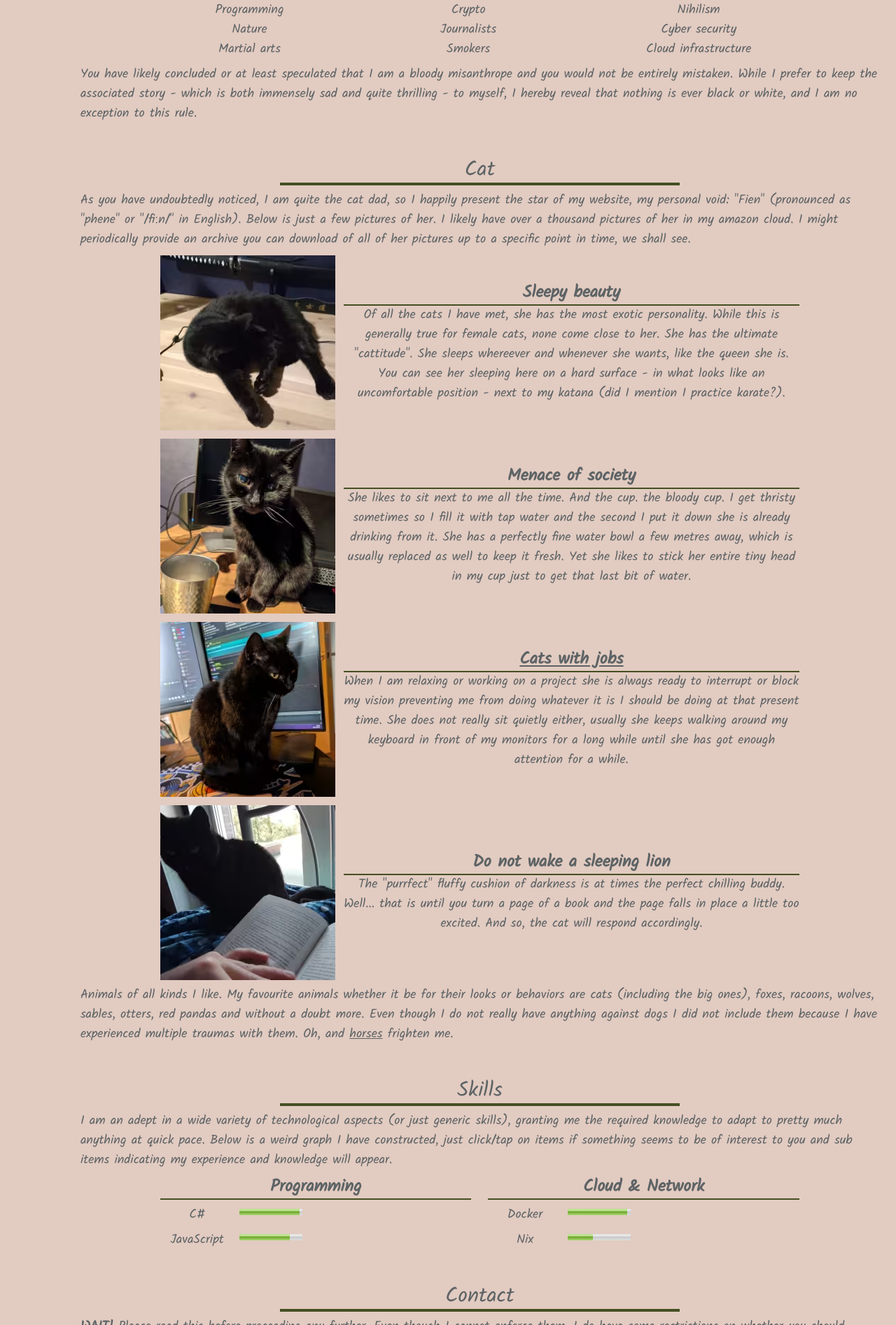
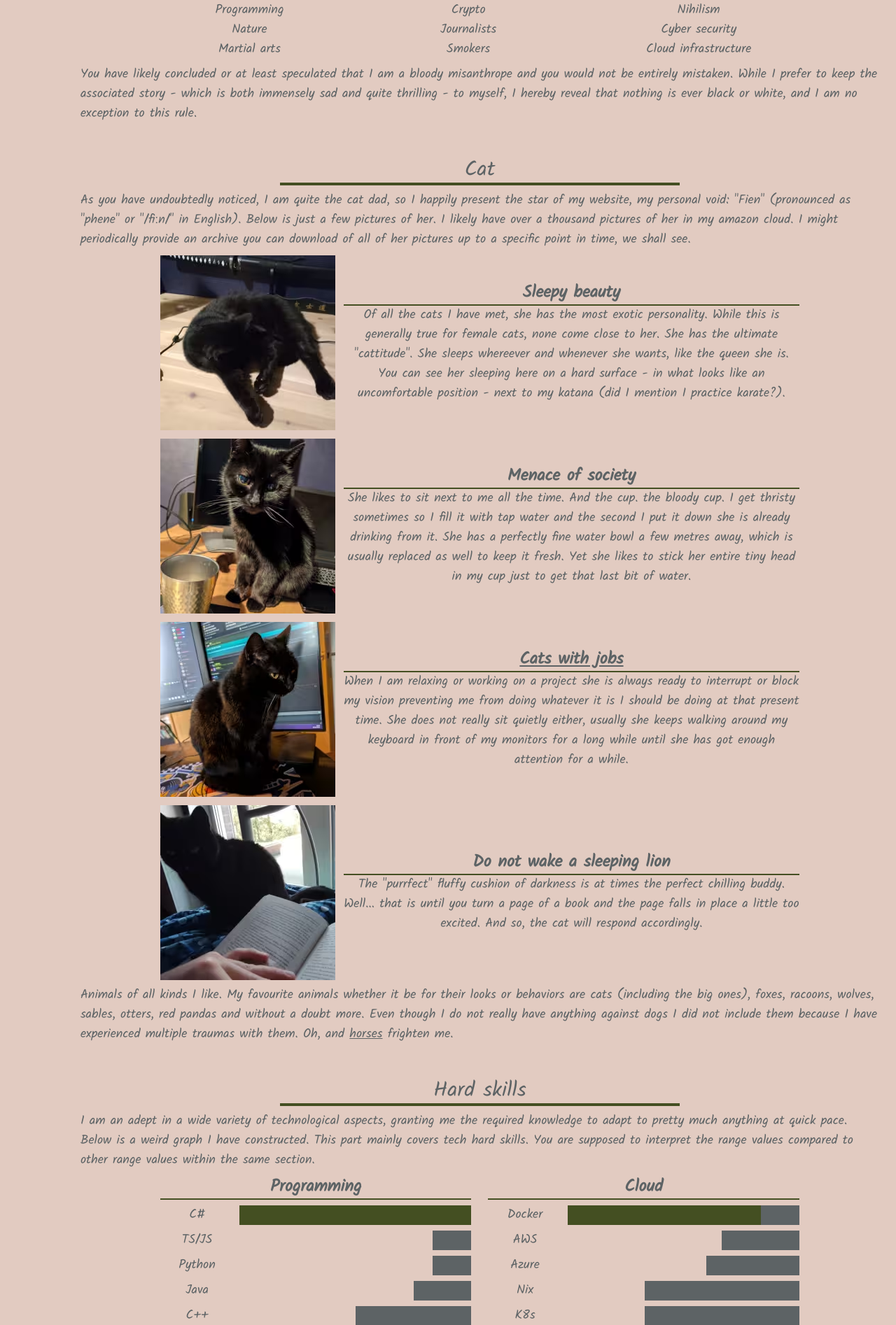
Before and after one commit to Adrigorithm/MyWebsite, a PHP site: page /pages/about-me.html in a window 1280 px wide. Shown: the part 631-2525 px from the top of the page at 70% size. Run offline with PHP 8.4, Linux system fonts and the light colour scheme; style sheets or scripts are compiled from the project's sources.

Commit message:
progress bar divs because <meter> is nightmare on chromium

```diff
--- a/assets/css/input.css
+++ b/assets/css/input.css
@@ -43,3 +43,7 @@
     background-image: url("/assets/img/paw.avif");
     cursor: pointer;
 }
+
+.h-p {
+    height: 1.75rem;
+}
--- a/pages/about-me.html
+++ b/pages/about-me.html
@@ -42,6 +42,7 @@
             <ol class="flex flex-row md:flex-col gap-2 md:gap-1 items-center si-section p-4 flex-wrap">
                 <li class="text-dim-gray">Intro</li>
                 <li class="text-dim-gray">Cat</li>
+                <li class="text-dim-gray">Skills</li>
                 <li class="text-dim-gray">Skills</li>
                 <li class="text-dim-gray">Contact</li>
                 <li class="text-dim-gray">item1</li>
@@ -203,31 +204,149 @@
 
             <div class="p-6 text-dim-gray flex flex-col items-center">
                 <h2 class="text-3xl w-1/2 text-center mb-2 border-b-4 border-dark-moss-green dark:border-burnt-umber">
-                    Skills</h2>
-                <p>I am an adept in a wide variety of technological aspects (or just generic skills), granting me the
+                    Hard skills</h2>
+                <p>I am an adept in a wide variety of technological aspects, granting me the
                     required knowledge to adapt to pretty much anything at quick pace. Below is a weird graph I have
-                    constructed, just click/tap on items if something seems to be of interest to you and sub items
-                    indicating my experience and knowledge will appear.</p>
+                    constructed. This part mainly covers tech hard skills. You are supposed to interpret the range values compared to other range values within the same section.</p>
 
-                <div class="flex flex-col md:flex-row md:w-4/5 mt-2 gap-6">
+                <div class="flex flex-col md:flex-row w-full md:w-4/5 mt-2 gap-6">
                     <div class="w-full text-center">
                         <h3 class="text-2xl font-bold border-b-2 border-dark-moss-green dark:border-burnt-umber mb-2">
                             Programming</h3>
                         <div class="grid md:grid-cols-4 gap-2">
                             <p>C#</p>
-                            <meter class="md:col-span-3" min="0" max="100" value="95">at 95%</meter>
-                            <p>JavaScript</p>
-                            <meter class="md:col-span-3" min="0" max="100" value="80">at 80%</meter>
+                            <div class="md:col-span-3 flex h-p"><div class="h-full w-full bg-dark-moss-green dark:bg-burnt-umber"></div></div>
+                            <p>TS/JS</p>
+                            <div class="md:col-span-3 flex h-p"><div class="h-full w-5/6 bg-pale-dogwood dark:bg-eerie-black"></div><div class="h-full w-1/6 bg-dim-gray"></div></div>
+                            <p>Python</p>
+                            <div class="md:col-span-3 flex h-p"><div class="h-full w-5/6 bg-pale-dogwood dark:bg-eerie-black"></div><div class="h-full w-1/6 bg-dim-gray"></div></div>
+                            <p>Java</p>
+                            <div class="md:col-span-3 flex h-p"><div class="h-full w-3/4 bg-pale-dogwood dark:bg-eerie-black"></div><div class="h-full w-1/4 bg-dim-gray"></div></div>
+                            <p>C++</p>
+                            <div class="md:col-span-3 flex h-p"><div class="h-full w-1/2 bg-pale-dogwood dark:bg-eerie-black"></div><div class="h-full w-1/2 bg-dim-gray"></div></div>
                         </div>
                     </div>
                     <div class="w-full text-center">
                         <h3 class="text-2xl font-bold border-b-2 border-dark-moss-green dark:border-burnt-umber mb-2">
-                            Cloud & Network</h3>
+                            Cloud</h3>
                         <div class="grid md:grid-cols-4 gap-2">
                             <p>Docker</p>
-                            <meter class="md:col-span-3" min="0" max="100" value="95">at 95%</meter>
+                            <div class="md:col-span-3 flex h-p"><div class="h-full w-5/6 bg-dark-moss-green dark:bg-burnt-umber"></div><div class="h-full w-1/6 bg-dim-gray"></div></div>
+                            <p>AWS</p>
+                            <div class="md:col-span-3 flex h-p"><div class="h-full w-2/3 bg-pale-dogwood dark:bg-eerie-black"></div><div class="h-full w-1/3 bg-dim-gray"></div></div>
+                            <p>Azure</p>
+                            <div class="md:col-span-3 flex h-p"><div class="h-full w-3/5 bg-pale-dogwood dark:bg-eerie-black"></div><div class="h-full w-2/5 bg-dim-gray"></div></div>
                             <p>Nix</p>
-                            <meter class="md:col-span-3" min="0" max="100" value="40">at 40%</meter>
+                            <div class="md:col-span-3 flex h-p"><div class="h-full w-1/3 bg-pale-dogwood dark:bg-eerie-black"></div><div class="h-full w-2/3 bg-dim-gray"></div></div>
+                            <p>K8s</p>
+                            <div class="md:col-span-3 flex h-p"><div class="h-full w-1/3 bg-pale-dogwood dark:bg-eerie-black"></div><div class="h-full w-2/3 bg-dim-gray"></div></div>
+                        </div>
+                    </div>
+                </div>
+
+                <div class="flex flex-col md:flex-row w-full md:w-4/5 mt-2 gap-6">
+                    <div class="w-full text-center">
+                        <h3 class="text-2xl font-bold border-b-2 border-dark-moss-green dark:border-burnt-umber mb-2">
+                            Databases</h3>
+                        <div class="grid md:grid-cols-4 gap-2">
+                            <p>SQL</p>
+                            <div class="md:col-span-3 flex h-p"><div class="h-full w-5/6 bg-dark-moss-green dark:bg-burnt-umber"></div><div class="h-full w-1/6 bg-dim-gray"></div></div>
+                            <p>Memory</p>
+                            <div class="md:col-span-3 flex h-p"><div class="h-full w-5/6 bg-pale-dogwood dark:bg-eerie-black"></div><div class="h-full w-1/6 bg-dim-gray"></div></div>
+                            <p>NoSQL</p>
+                            <div class="md:col-span-3 flex h-p"><div class="h-full w-3/4 bg-pale-dogwood dark:bg-eerie-black"></div><div class="h-full w-1/4 bg-dim-gray"></div></div>
+                        </div>
+                    </div>
+                    <div class="w-full text-center">
+                        <h3 class="text-2xl font-bold border-b-2 border-dark-moss-green dark:border-burnt-umber mb-2">
+                            Languages</h3>
+                        <div class="grid md:grid-cols-4 gap-2">
+                            <p>Dutch</p>
+                            <div class="md:col-span-3 flex h-p"><div class="h-full w-full bg-dark-moss-green dark:bg-burnt-umber"></div></div>
+                            <p>English</p>
+                            <div class="md:col-span-3 flex h-p"><div class="h-full w-5/6 bg-pale-dogwood dark:bg-eerie-black"></div><div class="h-full w-1/6 bg-dim-gray"></div></div>
+                            <p>French</p>
+                            <div class="md:col-span-3 flex h-p"><div class="h-full w-3/4 bg-pale-dogwood dark:bg-eerie-black"></div><div class="h-full w-1/4 bg-dim-gray"></div></div>
+                            <p>German</p>
+                            <div class="md:col-span-3 flex h-p"><div class="h-full w-3/5 bg-pale-dogwood dark:bg-eerie-black"></div><div class="h-full w-2/5 bg-dim-gray"></div></div>
+                        </div>
+                    </div>
+                </div>
+            </div>
+
+            <div class="p-6 text-dim-gray flex flex-col items-center">
+                <h2 class="text-3xl w-1/2 text-center mb-2 border-b-4 border-dark-moss-green dark:border-burnt-umber">
+                    Soft skills</h2>
+                <p>I am an adept in a wide variety of technological aspects, granting me the
+                    required knowledge to adapt to pretty much anything at quick pace. Below is a weird graph I have
+                    constructed. This part mainly covers tech hard skills. You are supposed to interpret the range values compared to other range values within the same section.</p>
+
+                <div class="flex flex-col md:flex-row w-full md:w-4/5 mt-2 gap-6">
+                    <div class="w-full text-center">
+                        <h3 class="text-2xl font-bold border-b-2 border-dark-moss-green dark:border-burnt-umber mb-2">
+                            Programming</h3>
+                        <div class="grid md:grid-cols-4 gap-2">
+                            <p>C#</p>
+                            <div class="md:col-span-3 flex h-p"><div class="h-full w-full bg-dark-moss-green dark:bg-burnt-umber"></div></div>
+                            <p>TS/JS</p>
+                            <div class="md:col-span-3 flex h-p"><div class="h-full w-5/6 bg-pale-dogwood dark:bg-eerie-black"></div><div class="h-full w-1/6 bg-dim-gray"></div></div>
+                            <p>Python</p>
+                            <div class="md:col-span-3 flex h-p"><div class="h-full w-5/6 bg-pale-dogwood dark:bg-eerie-black"></div><div class="h-full w-1/6 bg-dim-gray"></div></div>
+                            <p>Java</p>
+                            <div class="md:col-span-3 flex h-p"><div class="h-full w-3/4 bg-pale-dogwood dark:bg-eerie-black"></div><div class="h-full w-1/4 bg-dim-gray"></div></div>
+                            <p>C++</p>
+                            <div class="md:col-span-3 flex h-p"><div class="h-full w-1/2 bg-pale-dogwood dark:bg-eerie-black"></div><div class="h-full w-1/2 bg-dim-gray"></div></div>
+                        </div>
+                    </div>
+                    <div class="w-full text-center">
+                        <h3 class="text-2xl font-bold border-b-2 border-dark-moss-green dark:border-burnt-umber mb-2">
+                            Cloud</h3>
+                        <div class="grid md:grid-cols-4 gap-2">
+                            <p>Docker</p>
+                            <div class="md:col-span-3 flex h-p"><div class="h-full w-5/6 bg-dark-moss-green dark:bg-burnt-umber"></div><div class="h-full w-1/6 bg-dim-gray"></div></div>
+                            <p>AWS</p>
+                            <div class="md:col-span-3 flex h-p"><div class="h-full w-2/3 bg-pale-dogwood dark:bg-eerie-black"></div><div class="h-full w-1/3 bg-dim-gray"></div></div>
+                            <p>Azure</p>
+                            <div class="md:col-span-3 flex h-p"><div class="h-full w-3/5 bg-pale-dogwood dark:bg-eerie-black"></div><div class="h-full w-2/5 bg-dim-gray"></div></div>
+                            <p>Nix</p>
+                            <div class="md:col-span-3 flex h-p"><div class="h-full w-1/3 bg-pale-dogwood dark:bg-eerie-black"></div><div class="h-full w-2/3 bg-dim-gray"></div></div>
+                            <p>K8s</p>
+                            <div class="md:col-span-3 flex h-p"><div class="h-full w-1/3 bg-pale-dogwood dark:bg-eerie-black"></div><div class="h-full w-2/3 bg-dim-gray"></div></div>
+                        </div>
+                    </div>
+                </div>
+
+                <div class="flex flex-col md:flex-row w-full md:w-4/5 mt-2 gap-6">
+                    <div class="w-full text-center">
+                        <h3 class="text-2xl font-bold border-b-2 border-dark-moss-green dark:border-burnt-umber mb-2">
+                            Languages</h3>
+                        <div class="grid md:grid-cols-4 gap-2">
+                            <p>Dutch</p>
+                            <div class="md:col-span-3 flex h-p"><div class="h-full w-full bg-dark-moss-green dark:bg-burnt-umber"></div></div>
+                            <p>English</p>
+                            <div class="md:col-span-3 flex h-p"><div class="h-full w-5/6 bg-pale-dogwood dark:bg-eerie-black"></div><div class="h-full w-1/6 bg-dim-gray"></div></div>
+                            <p>French</p>
+                            <div class="md:col-span-3 flex h-p"><div class="h-full w-3/4 bg-pale-dogwood dark:bg-eerie-black"></div><div class="h-full w-1/4 bg-dim-gray"></div></div>
+                            <p>German</p>
+                            <div class="md:col-span-3 flex h-p"><div class="h-full w-3/5 bg-pale-dogwood dark:bg-eerie-black"></div><div class="h-full w-2/5 bg-dim-gray"></div></div>
+                            <p>Polish</p>
+                            <div class="md:col-span-3 flex h-p"><div class="h-full w-1/6 bg-pale-dogwood dark:bg-eerie-black"></div><div class="h-full w-5/6 bg-dim-gray"></div></div>
+                        </div>
+                    </div>
+                    <div class="w-full text-center">
+                        <h3 class="text-2xl font-bold border-b-2 border-dark-moss-green dark:border-burnt-umber mb-2">
+                            Cloud</h3>
+                        <div class="grid md:grid-cols-4 gap-2">
+                            <p>Docker</p>
+                            <div class="md:col-span-3 flex h-p"><div class="h-full w-5/6 bg-dark-moss-green dark:bg-burnt-umber"></div><div class="h-full w-1/6 bg-dim-gray"></div></div>
+                            <p>AWS</p>
+                            <div class="md:col-span-3 flex h-p"><div class="h-full w-2/3 bg-pale-dogwood dark:bg-eerie-black"></div><div class="h-full w-1/3 bg-dim-gray"></div></div>
+                            <p>Azure</p>
+                            <div class="md:col-span-3 flex h-p"><div class="h-full w-3/5 bg-pale-dogwood dark:bg-eerie-black"></div><div class="h-full w-2/5 bg-dim-gray"></div></div>
+                            <p>Nix</p>
+                            <div class="md:col-span-3 flex h-p"><div class="h-full w-1/3 bg-pale-dogwood dark:bg-eerie-black"></div><div class="h-full w-2/3 bg-dim-gray"></div></div>
+                            <p>K8s</p>
+                            <div class="md:col-span-3 flex h-p"><div class="h-full w-1/3 bg-pale-dogwood dark:bg-eerie-black"></div><div class="h-full w-2/3 bg-dim-gray"></div></div>
                         </div>
                     </div>
                 </div>
```
